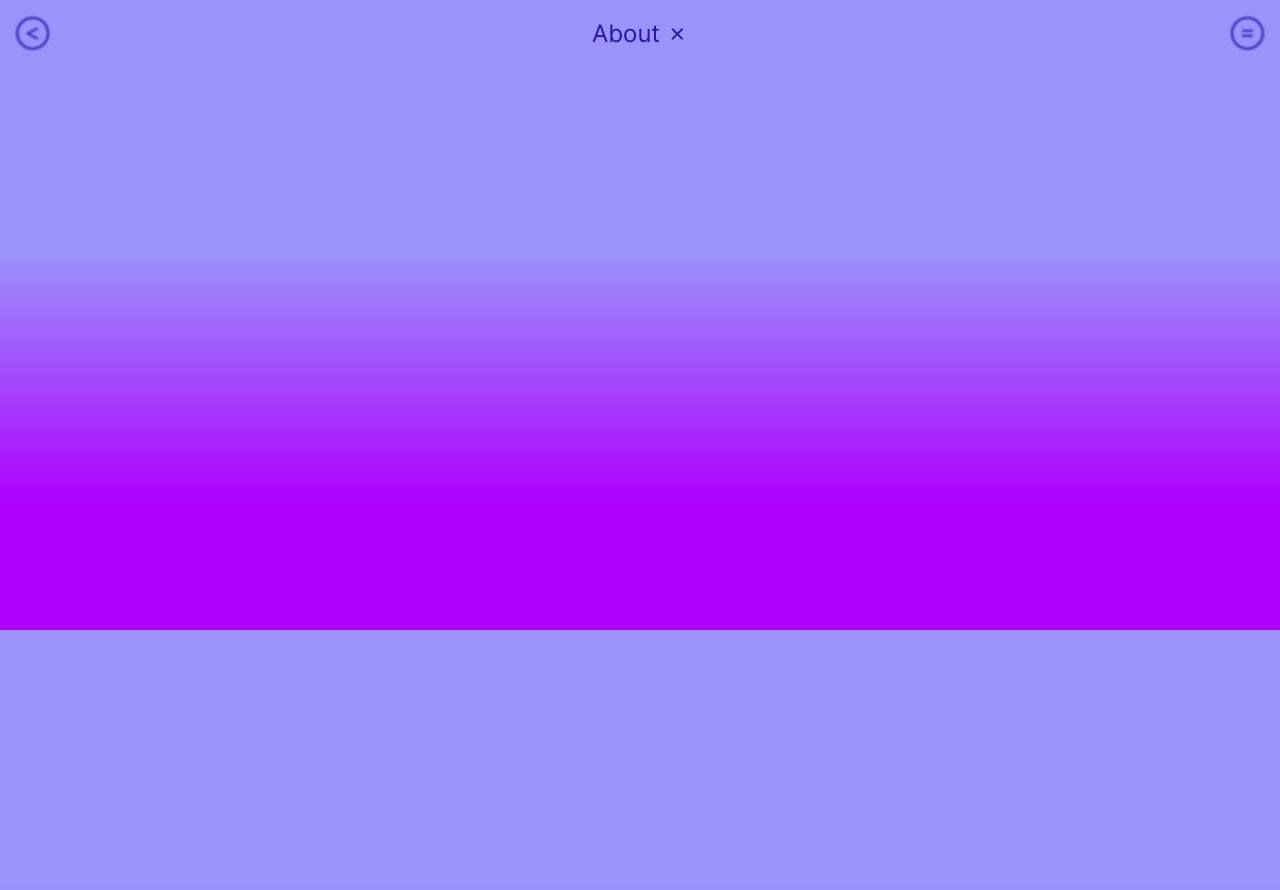
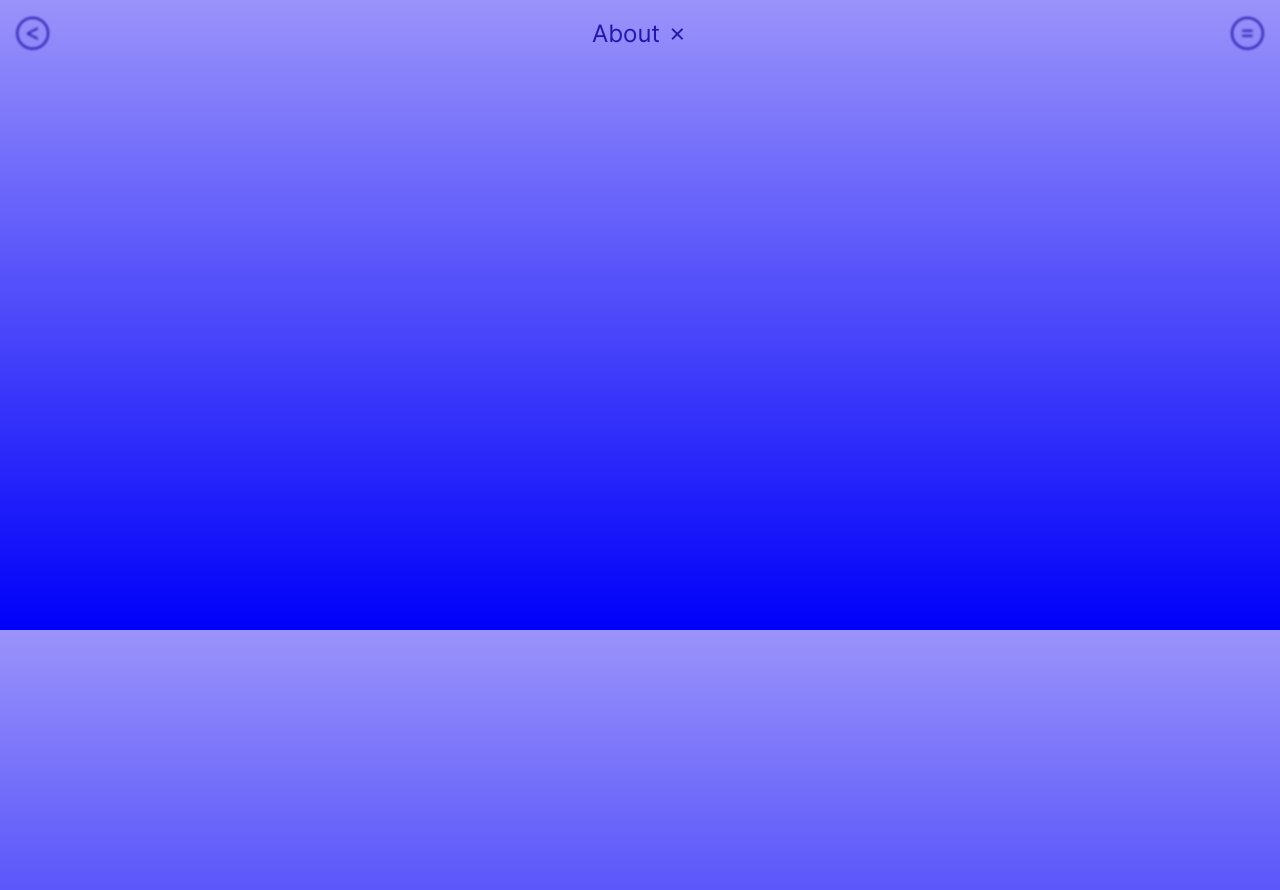
Before and after one commit to SimonBarak/tereza, a Jekyll site: the page built from about.markdown, in a window 1280 px wide. Shown: the top 890 px of the page. Built offline with Jekyll 4.4.1, drawn with Linux system fonts in a browser that asks for light colours.

Commit message:
add custom styles

```diff
--- /dev/null
+++ b/_data/styles.yml
@@ -0,0 +1,3 @@
+color: rgb(37, 22, 167)
+bg-top: rgb(154, 147, 250)
+bg-bottom: rgb(0, 0, 250)
--- a/_layouts/default.html
+++ b/_layouts/default.html
@@ -1,7 +1,14 @@
 <!DOCTYPE html>
 <html lang="en">
   {%- include head.html -%}
-  <body class="font-body gradient-botom">
+  <body
+    class="font-body"
+    style="color: {{site.data.styles.color}}; background: linear-gradient(
+      to bottom,
+      {{site.data.styles.bg-top}} 0%,
+      {{site.data.styles.bg-bottom}} 100%
+      )"
+  >
     {%- include header.html -%}
     <main class="min-h-70">
       {{ content }}
```
